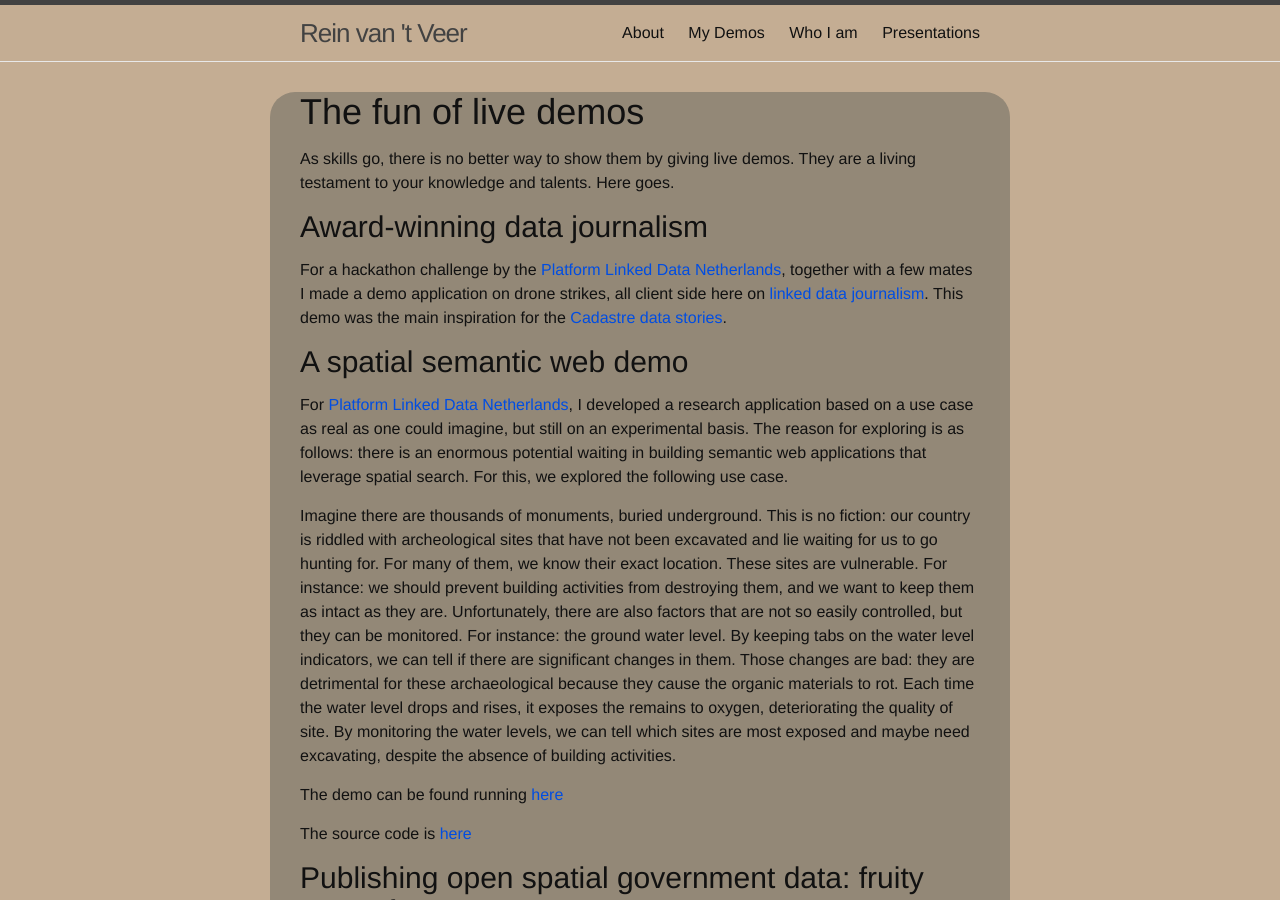
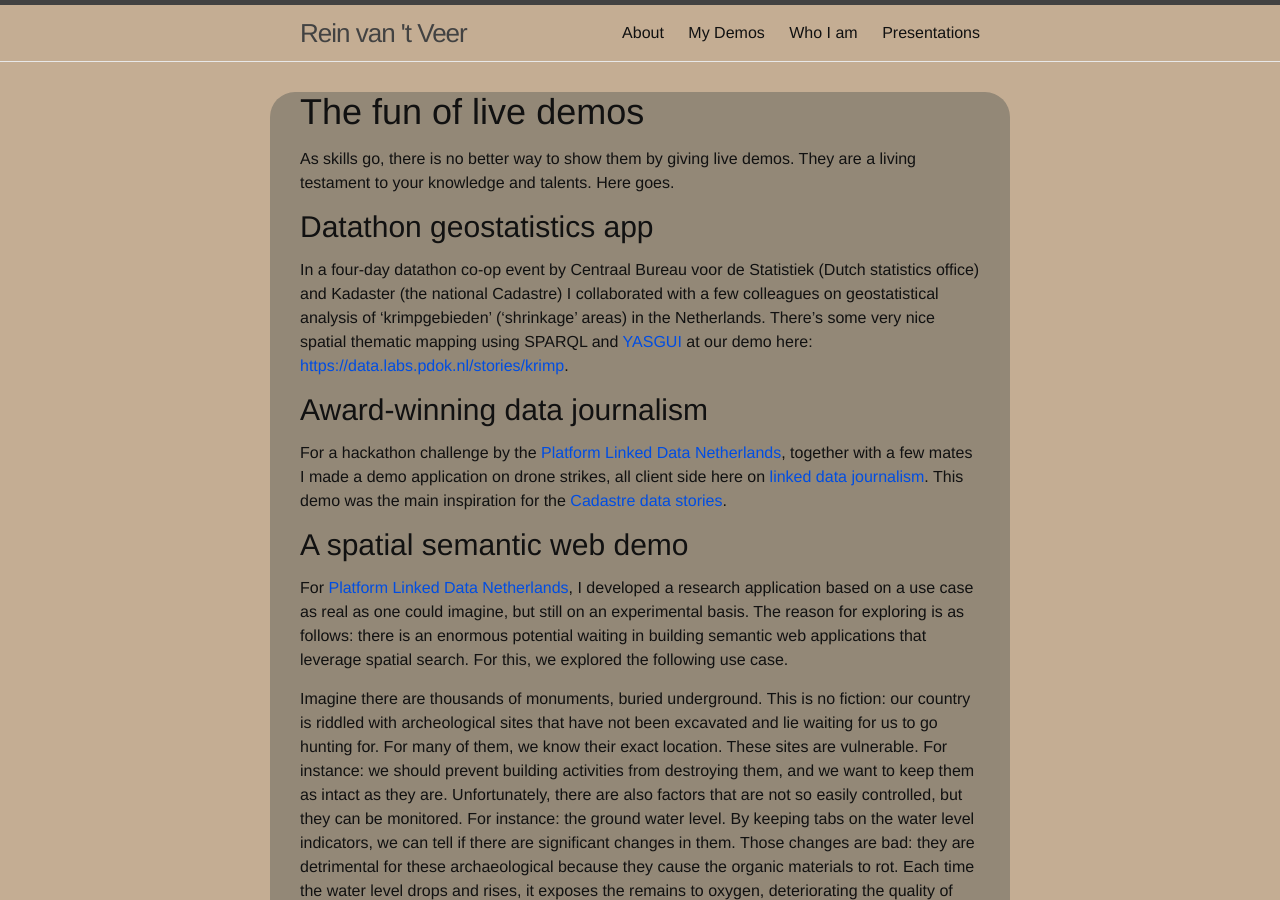
Before and after one commit to reinvantveer/reinvantveer.github.io, a Jekyll site: the page built from demo.md, in a window 1280 px wide and 900 px high. Built offline with Jekyll 4.4.1, drawn with Linux system fonts in a browser that asks for light colours; comment, search, counter and statistics services are not loaded.

Commit message:
CBS/Kadaster datathon demo

```diff
--- a/demo.md
+++ b/demo.md
@@ -5,6 +5,9 @@ layout: default
 
 # The fun of live demos
 As skills go, there is no better way to show them by giving live demos. They are a living testament to your knowledge and talents. Here goes.
+
+## Datathon geostatistics app
+In a four-day datathon co-op event by Centraal Bureau voor de Statistiek (Dutch statistics office) and Kadaster (the national Cadastre) I collaborated with a few colleagues on geostatistical analysis of 'krimpgebieden' ('shrinkage' areas) in the Netherlands. There's some very nice spatial thematic mapping using SPARQL and [YASGUI](https://github.com/OpenTriply/YASGUI) at our demo here: [https://data.labs.pdok.nl/stories/krimp](https://data.labs.pdok.nl/stories/krimp).
 
 ## Award-winning data journalism
 For a hackathon challenge by the [Platform Linked Data Netherlands](http://www.pldn.nl), together with a few mates I made a demo application on drone strikes, all client side here on [linked data journalism](https://linkeddatajournalism.github.io). This demo was the main inspiration for the [Cadastre data stories](https://data.labs.pdok.nl/stories/).
```
